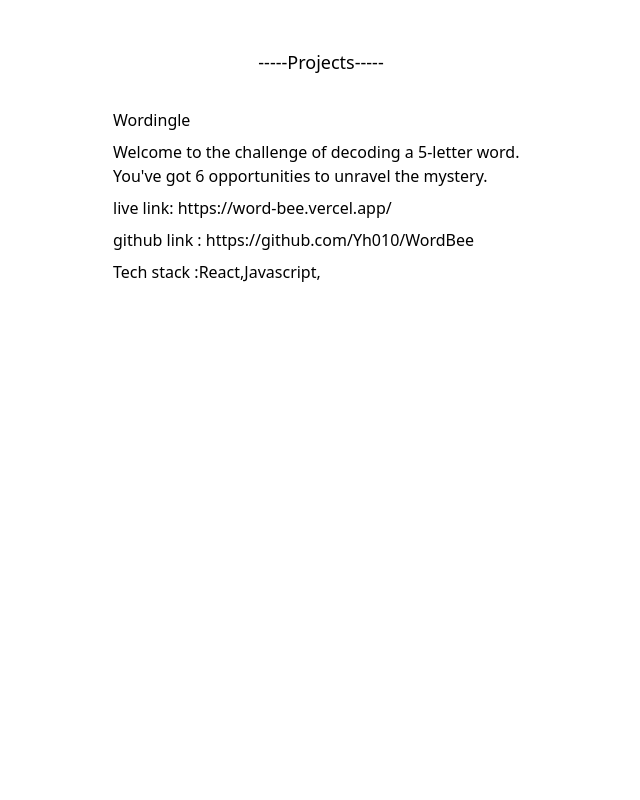
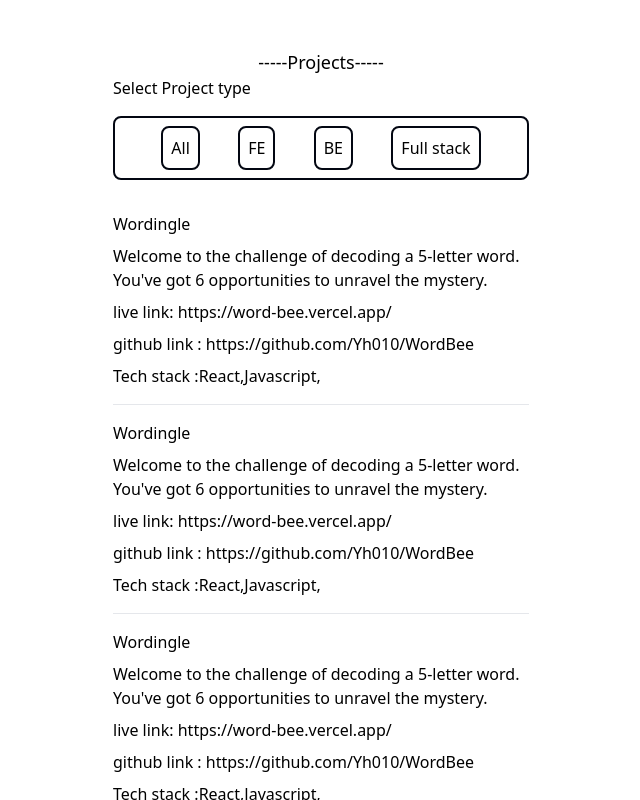
Before and after one commit to Yh010/Portfolio-v2, a React (Vite) app: page /projects in a window 1280 px wide. Shown: the whole page, without its empty margins (319-959 px from the left). Built offline with nearby package versions, Linux system fonts and the light colour scheme.

Commit message:
added zustand + projects section

```diff
--- a/src/App.tsx
+++ b/src/App.tsx
@@ -1,6 +1,5 @@
 import { Link } from "react-router-dom";
 import Experience from "./experience/experience";
-import Projects from "./projects/projects";
 
 function App() {
   return (
--- a/src/projects/projectType.ts
+++ b/src/projects/projectType.ts
@@ -1,6 +1,7 @@
 export enum ProjectType {
+    ALL="All",
     FE = "FrontEnd",
-     BE = "BackEnd",
+    BE = "BackEnd",
     FULL_STACK = "full stack",
 }
 interface ProjectObject{
--- /dev/null
+++ b/src/projects/projectTypeSelector.tsx
@@ -0,0 +1,52 @@
+import { ProjectType } from "./projectType";
+import usefilterStore from "../store";
+import { useEffect } from "react";
+export default function ProjectTypeSelector() {
+  const currentfilter = usefilterStore((state) => state.ogfilter);
+  const setfilter = usefilterStore((state) => state.setfilter);
+
+  useEffect(() => {
+    console.log(currentfilter);
+  }, [currentfilter]);
+
+  return (
+    <div>
+      <div>Select Project type</div>
+
+      <div className="border-2 rounded-lg border-gray-950 flex justify-evenly p-2 mt-4">
+        <button
+          className="border-2 rounded-lg border-gray-950 p-2 hover:bg-indigo-300"
+          onClick={() => {
+            setfilter(ProjectType.ALL);
+          }}
+        >
+          All
+        </button>
+        <button
+          className="border-2 rounded-lg border-gray-950 p-2 hover:bg-indigo-300"
+          onClick={() => {
+            setfilter(ProjectType.FE);
+          }}
+        >
+          FE
+        </button>
+        <button
+          className="border-2 rounded-lg border-gray-950 p-2 hover:bg-indigo-300"
+          onClick={() => {
+            setfilter(ProjectType.BE);
+          }}
+        >
+          BE
+        </button>
+        <button
+          className="border-2 rounded-lg border-gray-950 p-2 hover:bg-indigo-300"
+          onClick={() => {
+            setfilter(ProjectType.FULL_STACK);
+          }}
+        >
+          Full stack
+        </button>
+      </div>
+    </div>
+  );
+}
--- a/src/projects/projects.tsx
+++ b/src/projects/projects.tsx
@@ -1,4 +1,5 @@
 import { ProjectsArr, ProjectType } from "./projectType";
+import ProjectTypeSelector from "./projectTypeSelector";
 
 const projects: ProjectsArr = {
   object: [
@@ -11,7 +12,41 @@
       githubLink: "https://github.com/Yh010/WordBee",
       projectType: ProjectType.FE,
     },
+    {
+      projectName: "Wordingle",
+      projectDescription:
+        "Welcome to the challenge of decoding a 5-letter word. You've got 6 opportunities to unravel the mystery. ",
+      projectTechStack: ["React", "Javascript"],
+      liveLink: "https://word-bee.vercel.app/",
+      githubLink: "https://github.com/Yh010/WordBee",
+      projectType: ProjectType.BE,
+    },
+    {
+      projectName: "Wordingle",
+      projectDescription:
+        "Welcome to the challenge of decoding a 5-letter word. You've got 6 opportunities to unravel the mystery. ",
+      projectTechStack: ["React", "Javascript"],
+      liveLink: "https://word-bee.vercel.app/",
+      githubLink: "https://github.com/Yh010/WordBee",
+      projectType: ProjectType.FULL_STACK,
+    },
+    {
+      projectName: "Wordingle",
+      projectDescription:
+        "Welcome to the challenge of decoding a 5-letter word. You've got 6 opportunities to unravel the mystery. ",
+      projectTechStack: ["React", "Javascript"],
+      liveLink: "https://word-bee.vercel.app/",
+      githubLink: "https://github.com/Yh010/WordBee",
+      projectType: ProjectType.FE,
+    },
   ],
+};
+
+const filterprojects = (selectedprojectType: ProjectType): ProjectsArr => {
+  const filteredprojects = projects.object.filter(
+    (proj) => proj.projectType === selectedprojectType
+  );
+  return { object: filteredprojects };
 };
 
 function Projects() {
@@ -20,9 +55,11 @@
       <div className="h-screen invisible"></div>
       <div className="pt-12 h-screen overflow-auto no-scrollbar">
         <div className="flex-col ">
-          <div className="font-sans font-semi-bold text-lg text-center">
+          <div className="font-sans font-semi-bold text-lg text-center ">
             -----Projects-----
           </div>
+          <ProjectTypeSelector />
+
           <div className="divide-y space-y-4 pt-4">
             {projects.object.map((proj, index) => (
               <div className="space-y-2 pt-4" key={index}>
--- /dev/null
+++ b/src/store.ts
@@ -0,0 +1,15 @@
+import { create } from 'zustand'
+import { ProjectType } from './projects/projectType'
+
+
+interface filterState {
+  ogfilter: ProjectType
+  setfilter: (newFilter:ProjectType) => void
+}
+
+const usefilterStore = create<filterState>()((set) => ({
+  ogfilter: ProjectType.ALL,
+  setfilter: (newFilter) => set((state) => ({ ogfilter: state.ogfilter = newFilter})),
+}))
+
+export default usefilterStore
```
Also changed, not shown: package.json (+6 -1 lines), 1 other file (tests, documents, lock files or other folders).
